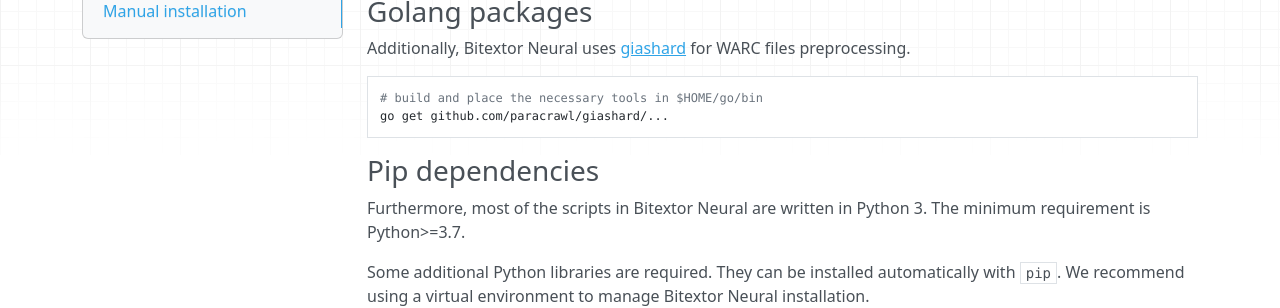
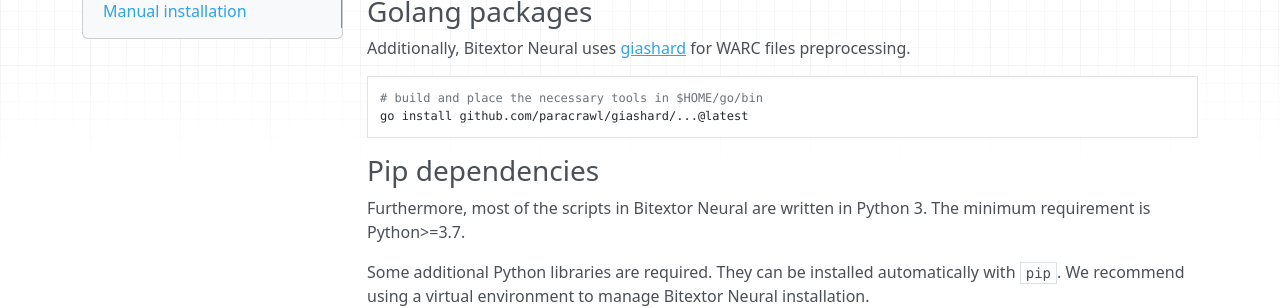
Before and after one commit to bitextor/bitextor-neural, an MkDocs documentation site: the page built from docs/INSTALL.md, in a window 1280 px wide and 900 px high, scrolled down 948 px. Shown: the part 151-459 px from the top of the window. Built offline with MkDocs 1.6.1, drawn with Linux system fonts in a browser that asks for light colours; nearby versions of some CDN libraries.

Commit message:
Updated go command to install giashard

````diff
--- a/docs/INSTALL.md
+++ b/docs/INSTALL.md
@@ -58,7 +58,7 @@
 
 ```bash
 # build and place the necessary tools in $HOME/go/bin
-go get github.com/paracrawl/giashard/...
+go install github.com/paracrawl/giashard/...@latest
 ```
 
 ### Pip dependencies
````
